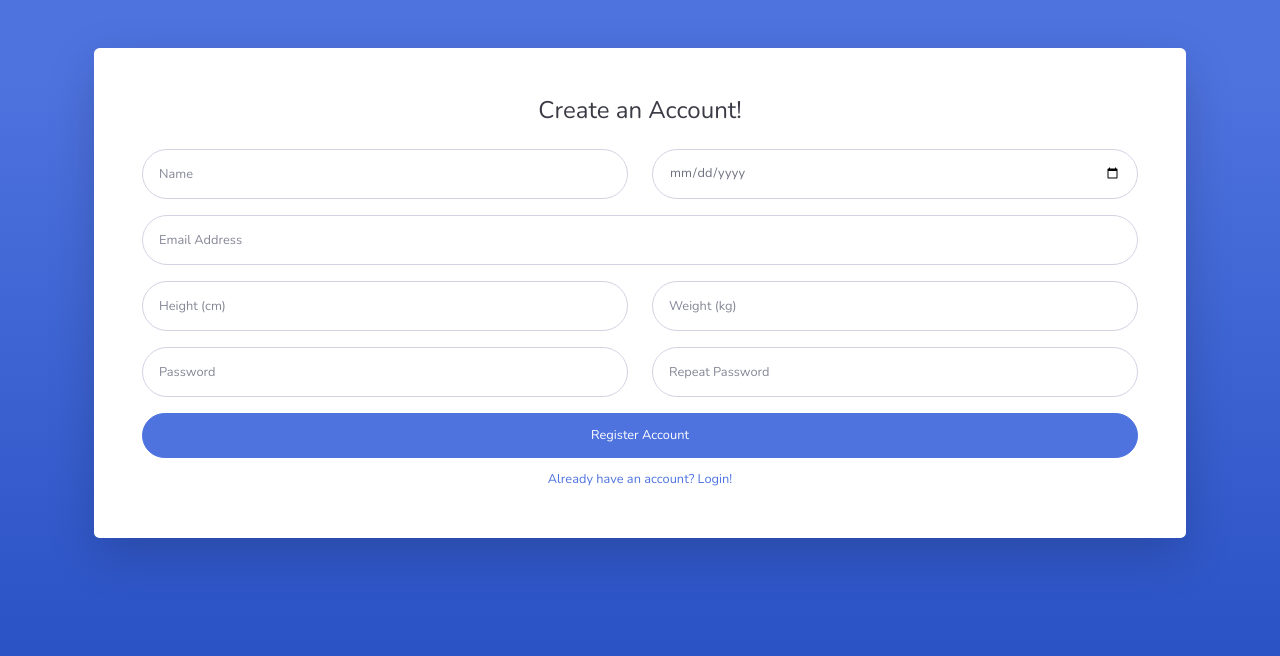
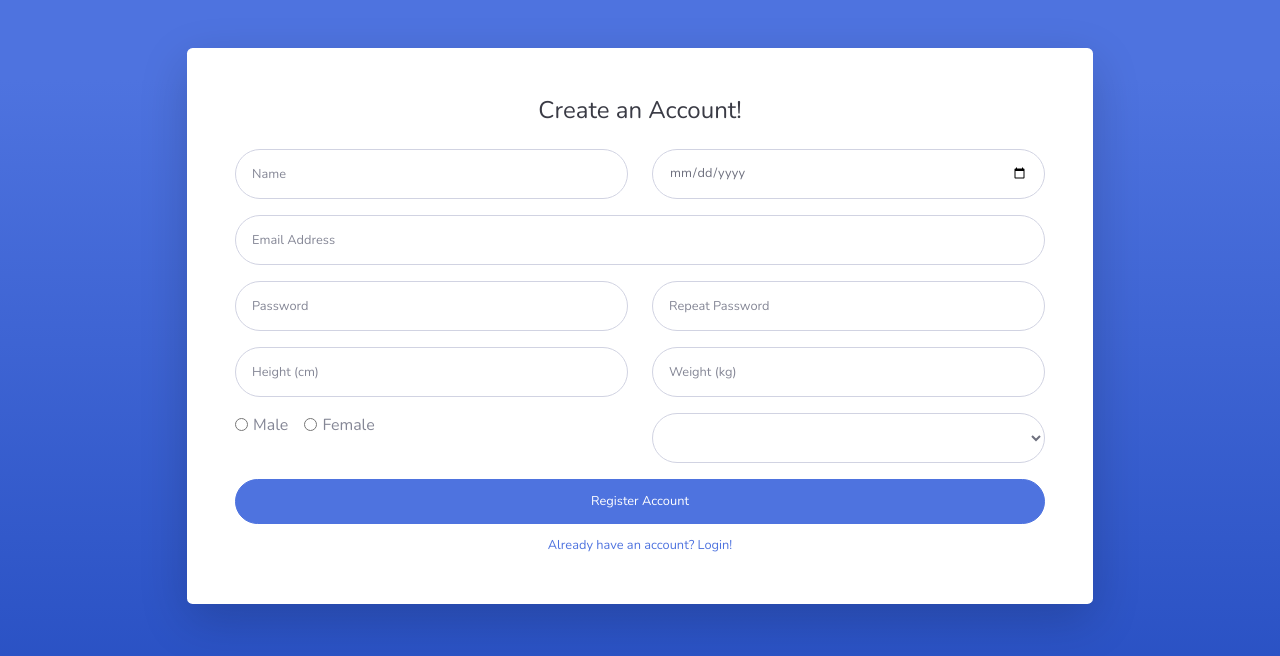
Before and after one commit to Jaa-ack/DBMSFinal, a website with bundled scripts: page Bootstrap/register.html in a window 1280 px wide. Built offline with nearby package versions, Linux system fonts and the light colour scheme.

Commit message:
add gender and activity level

```diff
--- a/Bootstrap/register.html
+++ b/Bootstrap/register.html
@@ -2,35 +2,22 @@
 <html lang="en">
 
 <head>
-
-    <meta charset="utf-8">
-    <meta http-equiv="X-UA-Compatible" content="IE=edge">
-    <meta name="viewport" content="width=device-width, initial-scale=1, shrink-to-fit=no">
-    <meta name="description" content="">
-    <meta name="author" content="">
-
-    <title>Register</title>
-
-    <!-- Custom fonts for this template-->
+    <meta charset="UTF-8">
+    <meta name="viewport" content="width=device-width, initial-scale=1.0">
     <link href="vendor/fontawesome-free/css/all.min.css" rel="stylesheet" type="text/css">
-    <link
-        href="https://fonts.googleapis.com/css?family=Nunito:200,200i,300,300i,400,400i,600,600i,700,700i,800,800i,900,900i"
-        rel="stylesheet">
-
-    <!-- Custom styles for this template-->
+    <link href="https://fonts.googleapis.com/css?family=Nunito:200,200i,300,300i,400,400i,600,600i,700,700i,800,800i,900,900i" rel="stylesheet">
     <link href="css/sb-admin-2.min.css" rel="stylesheet">
-
+    <title>Register Account</title>
 </head>
 
 <body class="bg-gradient-primary">
 
     <div class="container">
-
+        <div class="row justify-content-center">
+            <div class="col-xl-10 col-lg-12 col-md-9">
                 <div class="card o-hidden border-0 shadow-lg my-5">
                     <div class="card-body p-0">
-                <!-- Nested Row within Card Body -->
                         <div class="row">
-                    <!--div class="col-lg-5 d-none d-lg-block bg-register-image"></div-->
                             <div class="col-lg-12">
                                 <div class="p-5">
                                     <div class="text-center">
@@ -38,7 +25,7 @@
                                     </div>
                                     <form class="user needs-validation" novalidate>
                                         <div class="form-group row">
-                                    <div class="col mb-3 mb-sm-0">
+                                            <div class="col-sm-6 mb-3 mb-sm-0">
                                                 <input type="text" class="form-control form-control-user" id="Name" placeholder="Name" required>
                                                 <div class="invalid-feedback">Please provide your name.</div>
                                             </div>
@@ -52,6 +39,17 @@
                                             <div class="invalid-feedback">Please provide a valid email address.</div>
                                             <div class="invalid-feedback" id="duplicate-email-feedback">Email address has already been registered.</div>
                                         </div>
+
+                                        <div class="form-group row">
+                                            <div class="col-sm-6 mb-3 mb-sm-0">
+                                                <input type="password" class="form-control form-control-user" id="InputPassword" placeholder="Password" required>
+                                                <div class="invalid-feedback" id="password-feedback">Password is required.</div>
+                                            </div>
+                                            <div class="col-sm-6">
+                                                <input type="password" class="form-control form-control-user" id="RepeatPassword" placeholder="Repeat Password" required>
+                                                <div class="invalid-feedback" id="repeat-password-feedback">Passwords do not match.</div>
+                                            </div>
+                                        </div>
                                         <div class="form-group row">
                                             <div class="col-sm-6 mb-3 mb-sm-0">
                                                 <input type="text" class="form-control form-control-user" id="height" placeholder="Height (cm)" required>
@@ -62,16 +60,35 @@
                                                 <div class="invalid-feedback" id="weight-feedback">Please provide a valid weight.</div>
                                             </div>
                                         </div>
+
                                         <div class="form-group row">
                                             <div class="col-sm-6 mb-3 mb-sm-0">
-                                        <input type="password" class="form-control form-control-user" id="InputPassword" placeholder="Password" required>
-                                        <div class="invalid-feedback" id="password-feedback">Password is required.</div>
+                                                <div class="form-check-inline">
+                                                    <input class="form-check-input" type="radio" name="gender" id="male" value="male" required>
+                                                    <label class="form-check-label" for="male">Male</label>
+                                                </div>
+                                                <div class="form-check-inline">
+                                                    <input class="form-check-input" type="radio" name="gender" id="female" value="female" required>
+                                                    <label class="form-check-label" for="female">Female</label>
+                                                </div>
+                                                <div class="invalid-feedback" id="gender-feedback">Please select a gender.</div>
                                             </div>
                                             <div class="col-sm-6">
-                                        <input type="password" class="form-control form-control-user" id="RepeatPassword" placeholder="Repeat Password" required>
-                                        <div class="invalid-feedback" id="repeat-password-feedback">Passwords do not match.</div>
+                                                <select class="form-control form-control-user" id="activity-level" required>
+                                                    <option value="" disabled selected>Select Activity Level</option>
+                                                    <option value="1">Sedentary</option>
+                                                    <option value="2">Lightly Active(1~3 exercise/week)</option>
+                                                    <option value="3">Moderately Active(3~5 exercise/week)</option>
+                                                    <option value="4">Very Active(6~7 exercise/week)</option>
+                                                    <option value="5">Super Active(intensive exercise daily)</option>
+                                                </select>
+                                                <div class="invalid-feedback" id="activity-level-feedback">Please select your activity level.</div>
                                             </div>
                                         </div>
+
+
+
+
 
                                         <button class="btn btn-primary btn-user btn-block mb-2" type="submit">Register Account</button>
                                     </form>
@@ -84,19 +101,14 @@
                         </div>
                     </div>
                 </div>
-
+            </div>
+        </div>
     </div>
 
-    <!-- Bootstrap core JavaScript-->
     <script src="vendor/jquery/jquery.min.js"></script>
     <script src="vendor/bootstrap/js/bootstrap.bundle.min.js"></script>
-
-    <!-- Core plugin JavaScript-->
     <script src="vendor/jquery-easing/jquery.easing.min.js"></script>
-
-    <!-- Custom scripts for all pages-->
     <script src="js/sb-admin-2.min.js"></script>
-    <script src="script.js"></script>
 
 </body>
 
```
Lines whose indentation alone changed are shown as unchanged.
